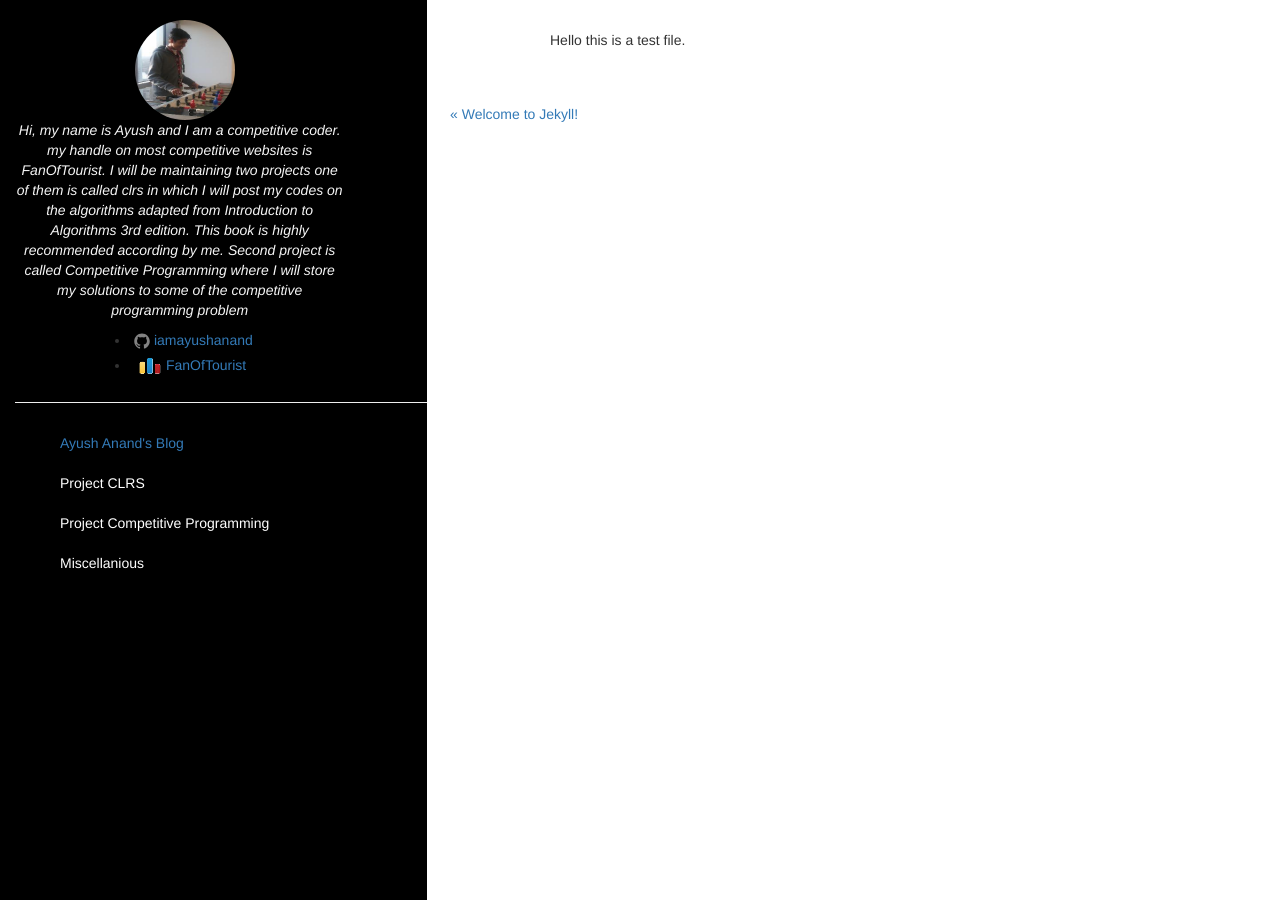
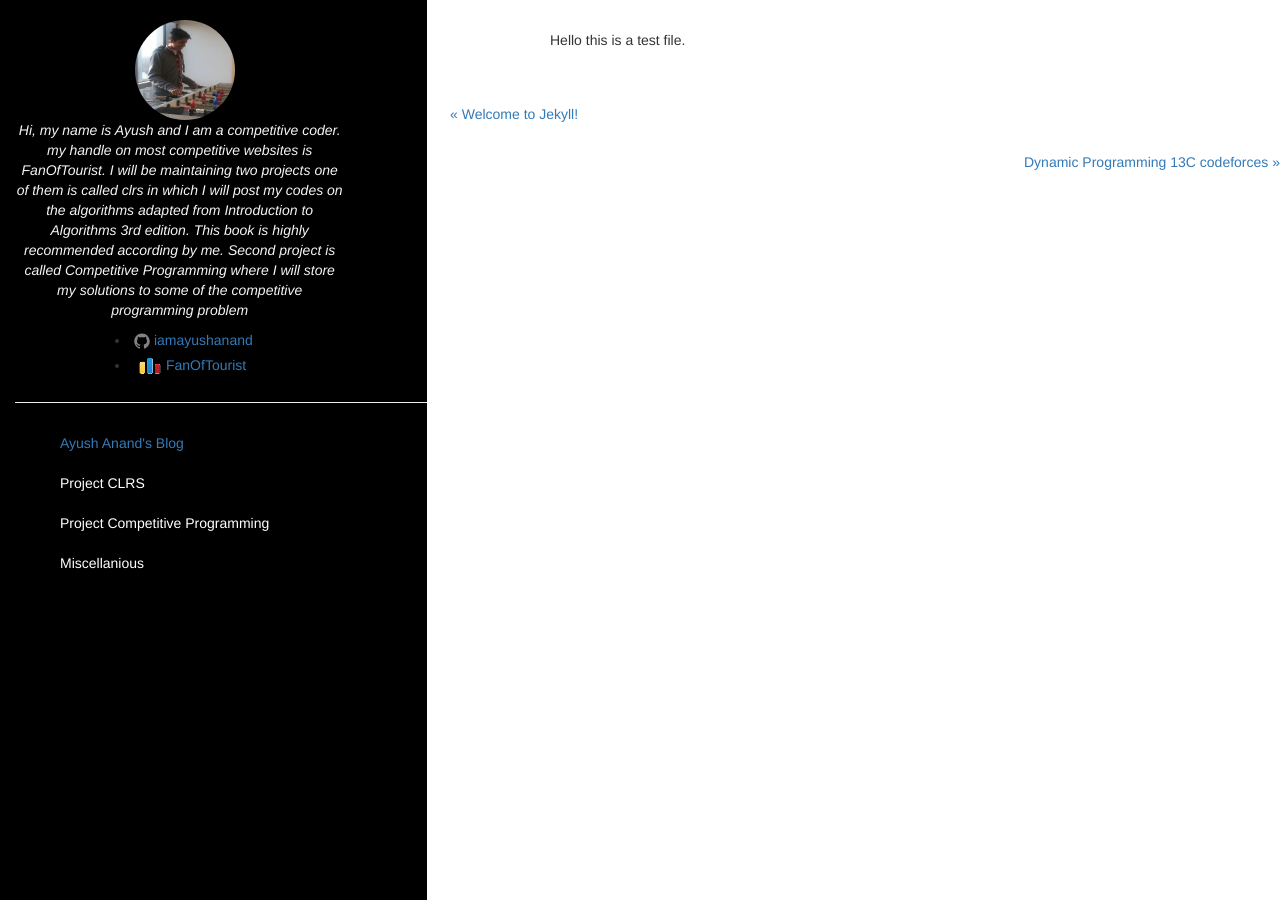
Before and after one commit to iamayushanand/iamayushanand.github.io, a Jekyll site: the page built from _posts/2016-05-18-This-is-a-test.markdown, in a window 1280 px wide. Built offline with Jekyll 4.4.1, drawn with Linux system fonts in a browser that asks for light colours; nearby versions of some CDN libraries.

Commit message:
Initial commit

```diff
--- a/_layouts/default.html
+++ b/_layouts/default.html
@@ -18,7 +18,7 @@
 
 .PageNavigation .next {
 	text-align: right;
-	margin-left: 900px;
+	margin-left: 640px;
 }
 .PageNavigation .prev {
   margin-left: 450px;
```
